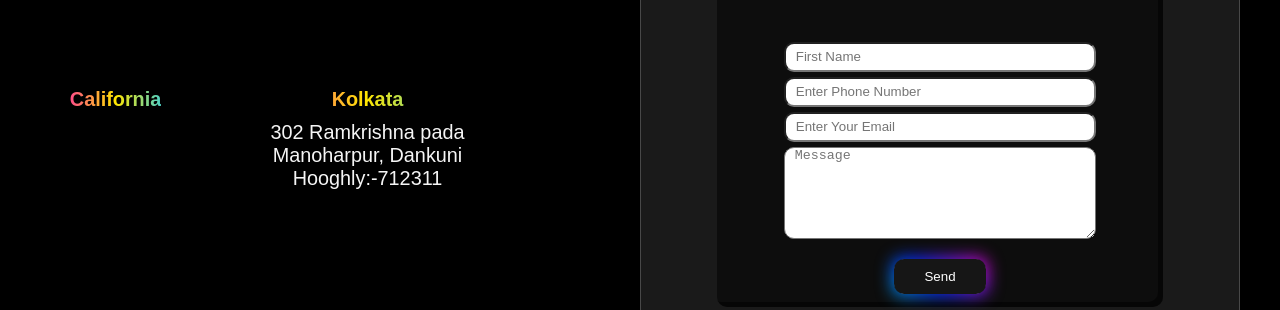
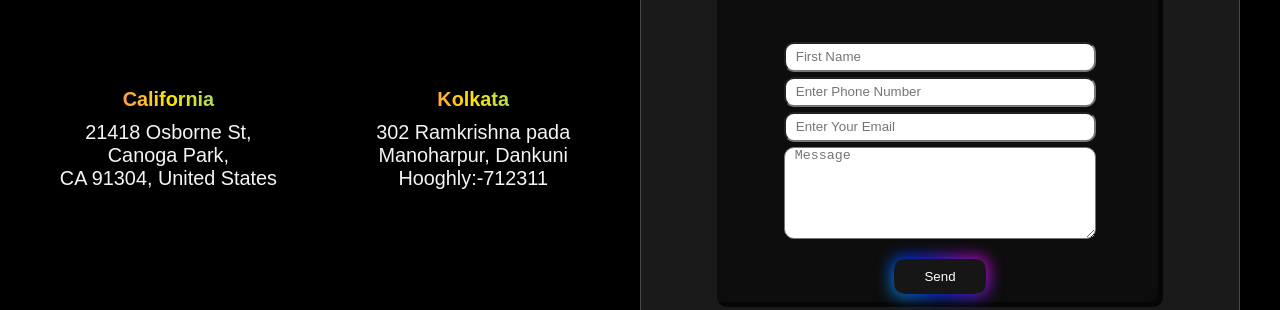
Before and after one commit to TESHEKHAR/3D_Animation_website, a plain HTML site: page contact.html in a window 1280 px wide. Shown: the part 490-800 px from the top of the page. Drawn offline with Linux system fonts and the light colour scheme.

Commit message:
address change

```diff
--- a/contact.html
+++ b/contact.html
@@ -48,6 +48,7 @@
         <div class="office">
           <div class="add-box">
             <h3>California</h3>
+            <p>21418 Osborne St, <br/>Canoga Park, <br/>CA 91304, United States</p>
           </div>
           <div class="add-box">
             <h3>Kolkata</h3>
```
